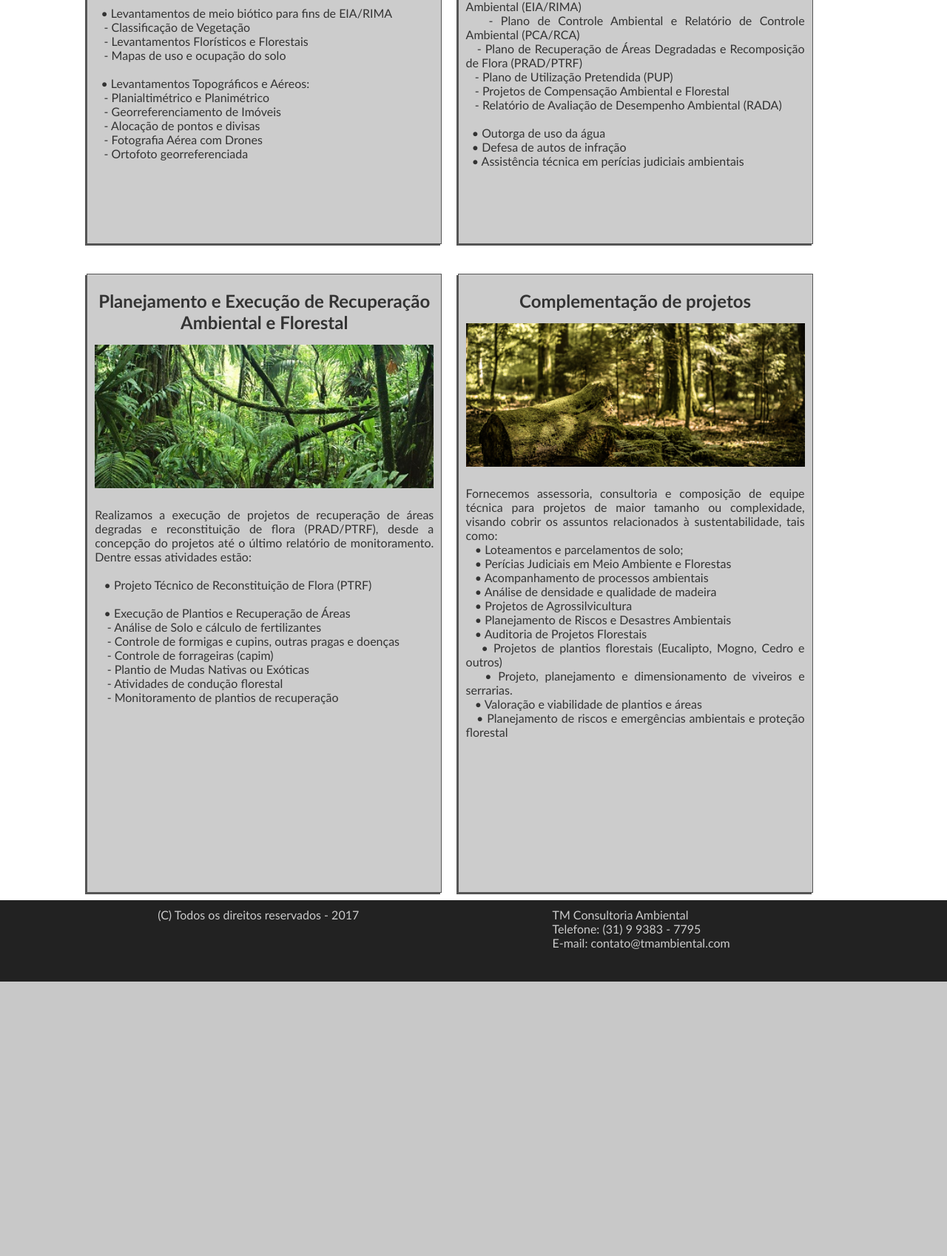
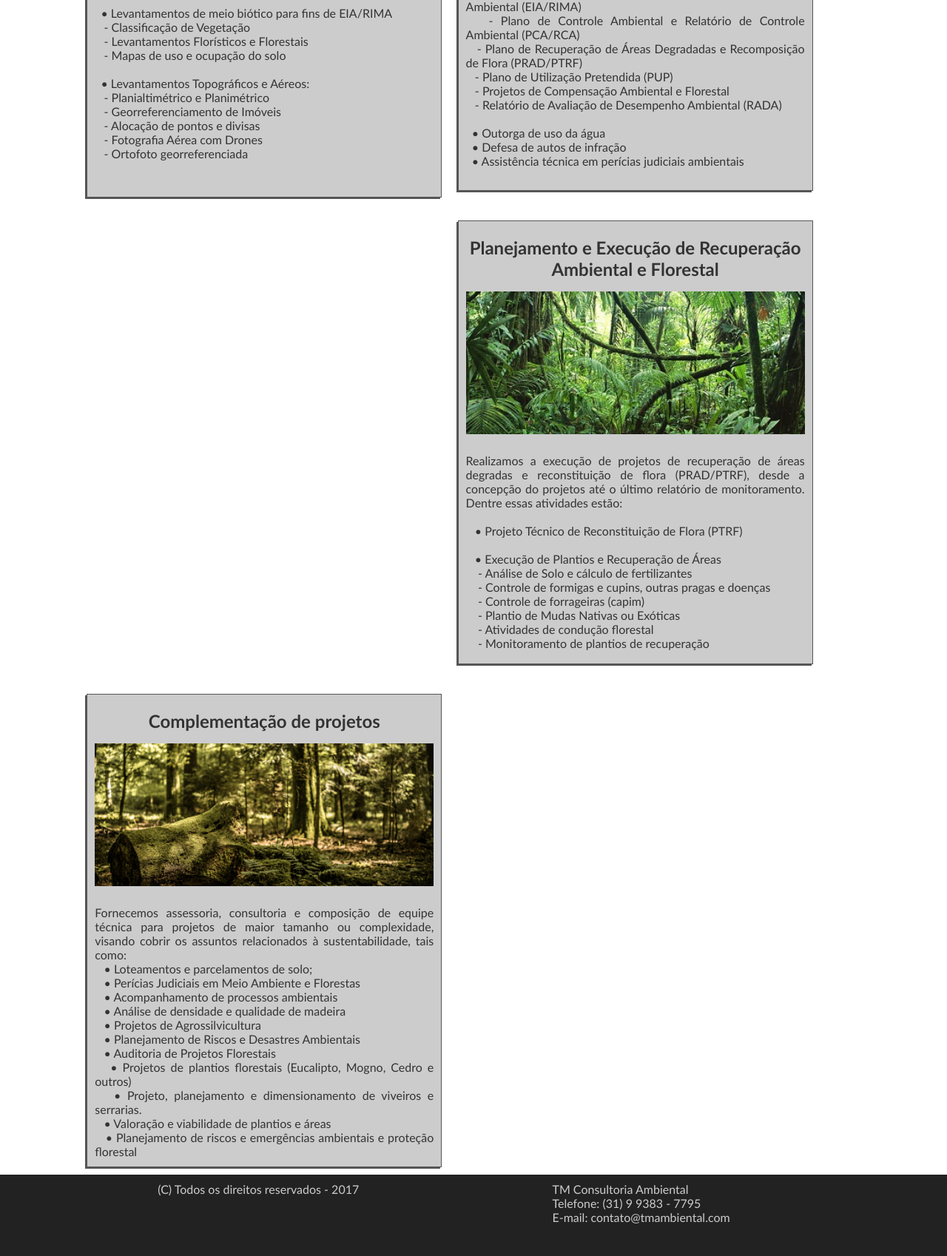
Before and after one commit to tarcomurilo/s-tmambiental, a PHP site: page /solucoes.html in a window 1280 px wide. Shown: the part 1113-2811 px from the top of the page at 74% size. Before the commit the page ends 2440 px from the top, so only its background shows below. Run offline with PHP 8.4, Linux system fonts and the light colour scheme.

Commit message:
Update solucoeshtml.css

```diff
--- a/css/solucoeshtml.css
+++ b/css/solucoeshtml.css
@@ -131,8 +131,8 @@ body {
 .mainBox {
 	padding:5px 10px 5px 10px;
 	margin:30px 1% 10px ;
-	display:inline-block;
-	min-height:837px;
+
+	min-height:600px;
 	width:480px;
 	background-color:#CCCCCC;
 	box-shadow:-2px 2px #555555;
```
